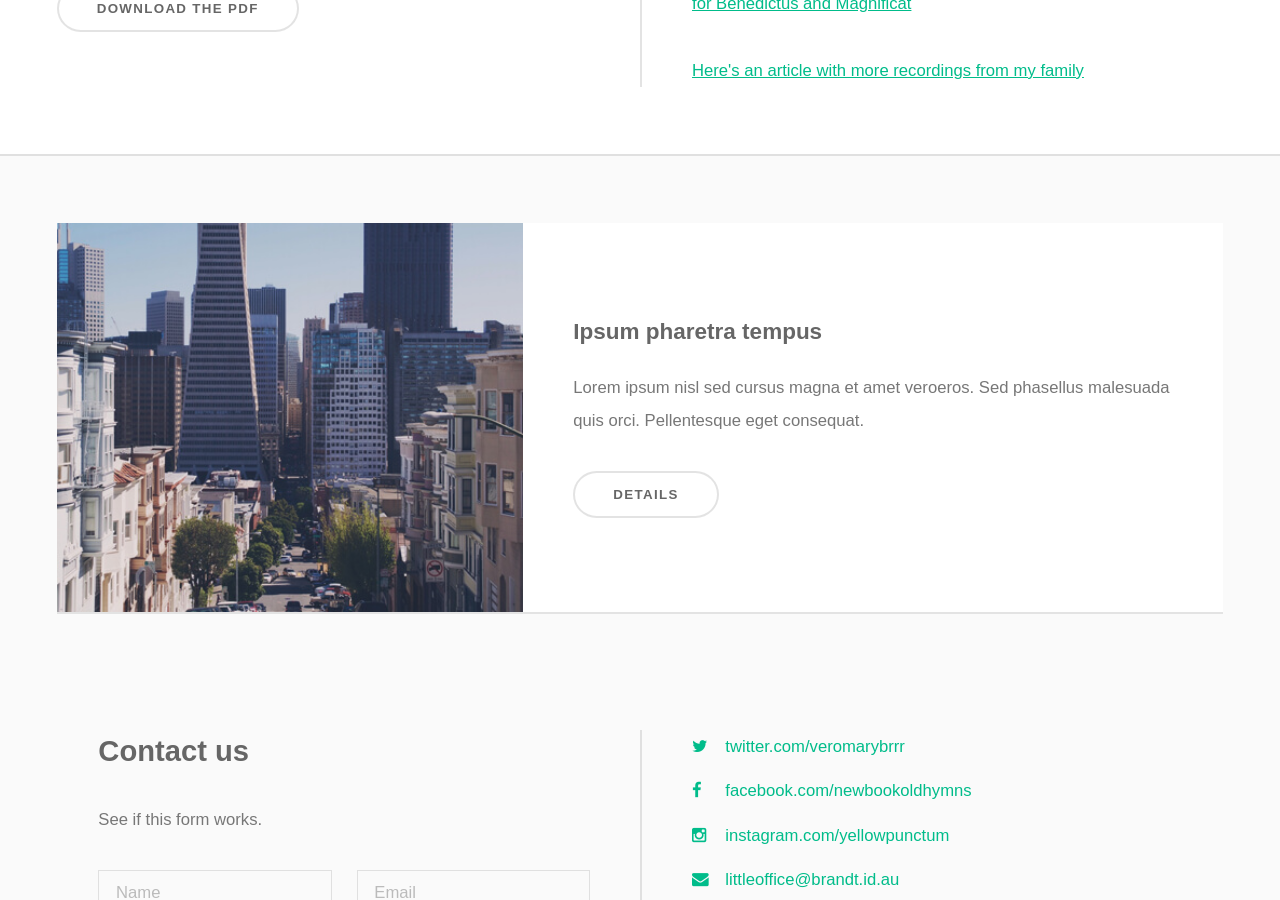
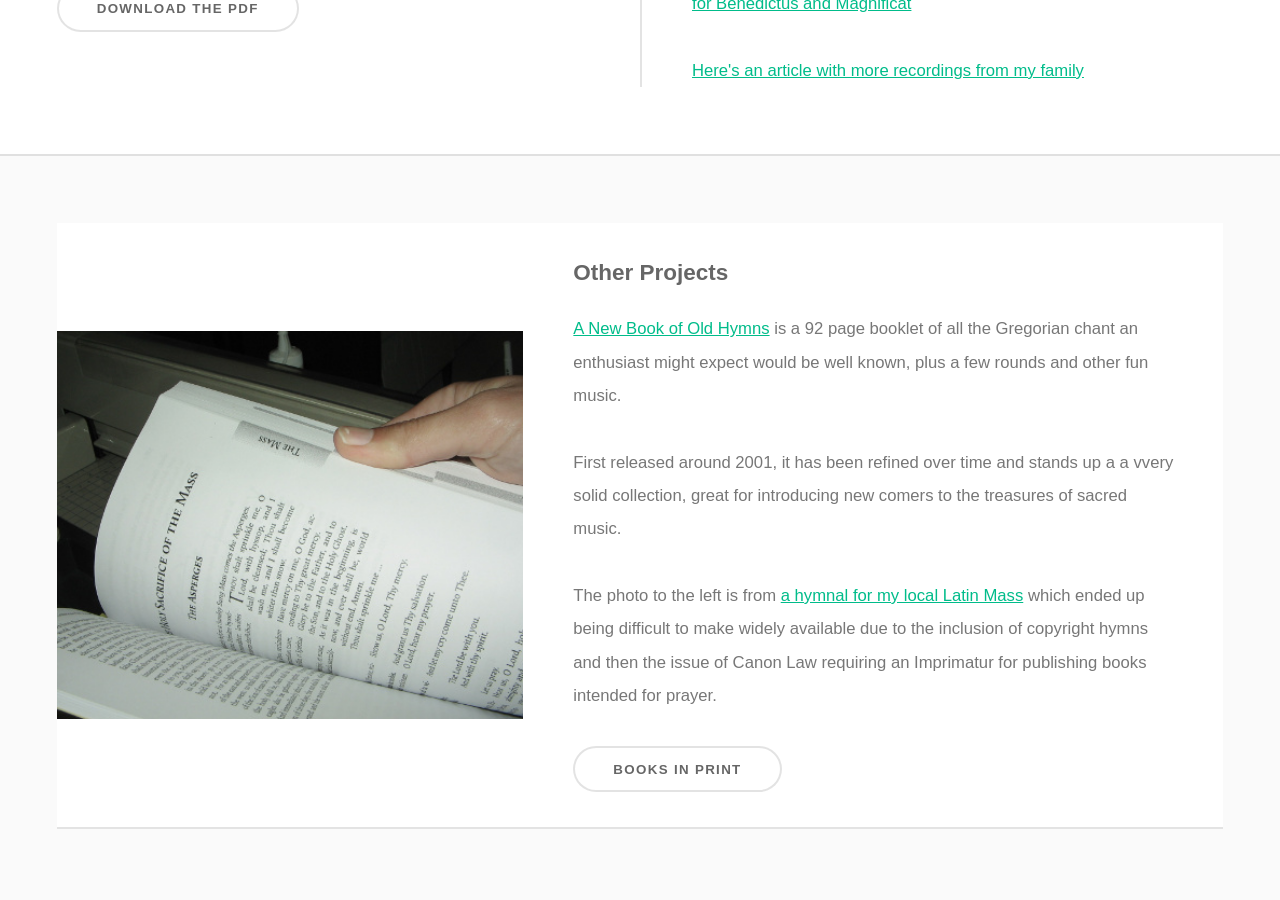
Before and after one commit to veromary/littleOffice, a Jekyll site: the page built from index.html, in a window 1280 px wide and 900 px high, scrolled down 766 px. Built offline with Jekyll 4.4.1, drawn with Linux system fonts in a browser that asks for light colours.

Commit message:
better stuff

```diff
--- a/_layouts/main.html
+++ b/_layouts/main.html
@@ -47,10 +47,12 @@
 							<img src="images/pic01.jpg" alt="" />
 						</div>
 						<div class="content">
-							<h3>Ipsum pharetra tempus</h3>
-							<p>Lorem ipsum nisl sed cursus magna et amet veroeros. Sed phasellus malesuada quis orci. Pellentesque eget consequat.</p>
+							<h3>Other Projects</h3>
+							<p><a href="http://newbookoldhymns.tumblr.com">A New Book of Old Hymns</a> is a 92 page booklet of all the Gregorian chant an enthusiast might expect would be well known, plus a few rounds and other fun music.</p>
+<p>First released around 2001, it has been refined over time and stands up a a vvery solid collection, great for introducing new comers to the treasures of sacred music.</p>
+<p>The photo to the left is from <a href="http://www.lulu.com/shop/veronica-brandt/the-draft-hymnal/paperback/product-16532228.html">a hymnal for my local Latin Mass</a> which ended up being difficult to make widely available due to the inclusion of copyright hymns and then the issue of Canon Law requiring an Imprimatur for publishing books intended for prayer.</p>
 							<ul class="actions">
-								<li><a href="#" class="button alt">Details</a></li>
+								<li><a href="http://www.lulu.com/spotlight/brandt" class="button alt">Books in print</a></li>
 							</ul>
 						</div>
 					</div>
```
Also changed, not shown: images/pic01.jpg, 2 other files.
